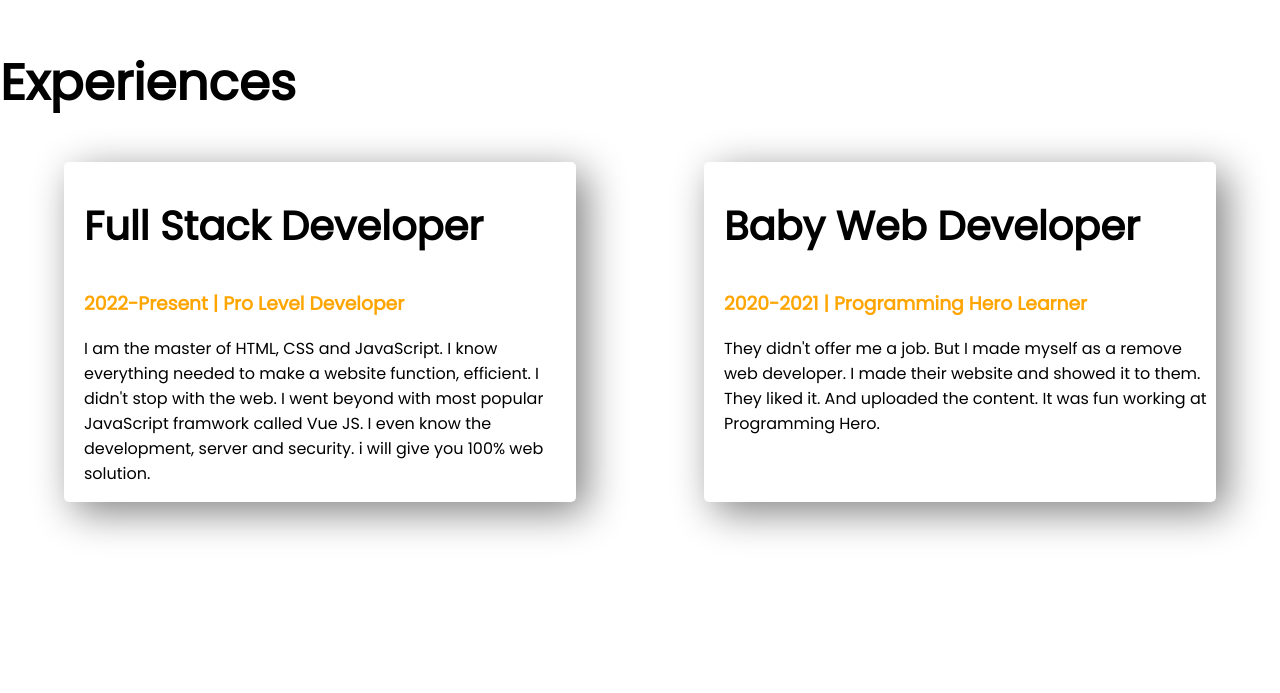
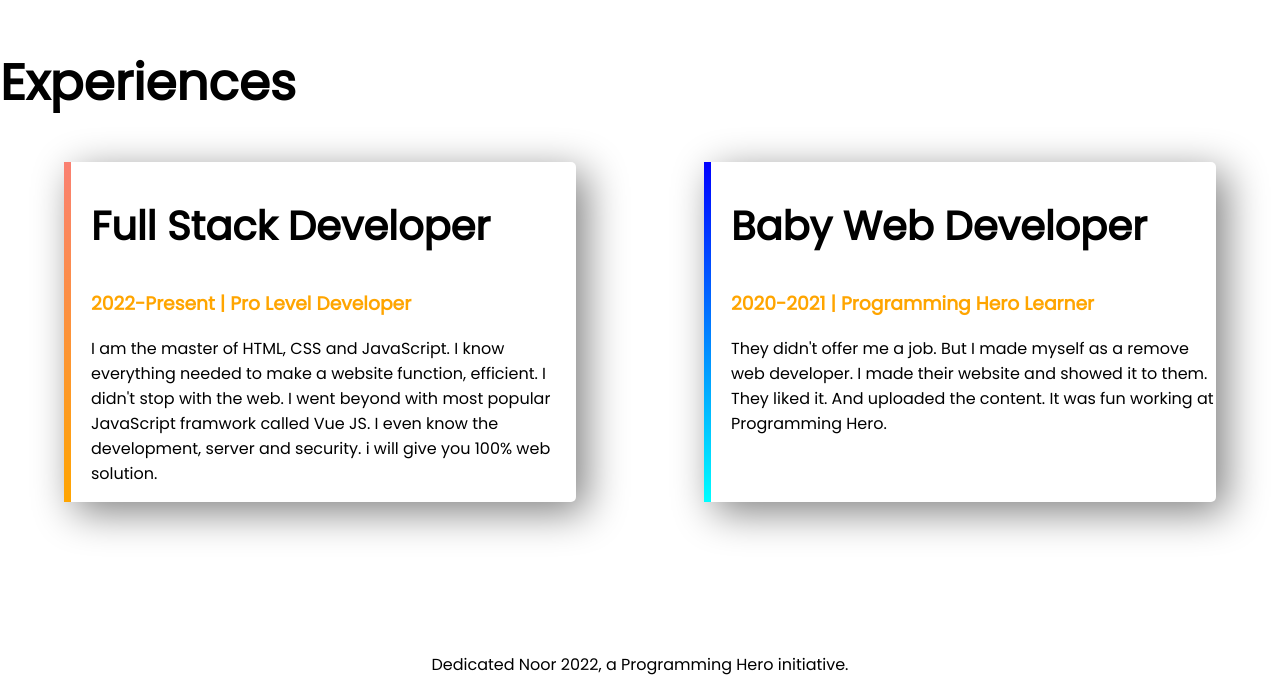
Before and after one commit to DedicatedNoor/Developer-Portfolio, a plain HTML site: page index.html in a window 1280 px wide. Shown: the part 1277-1970 px from the top of the page. Before the commit the page ends 1929 px from the top, so only its background shows below. Drawn offline with Linux system fonts and the light colour scheme.

Commit message:
footer and experience added

```diff
--- a/index.html
+++ b/index.html
@@ -44,7 +44,7 @@
     <section class="experience-are">
         <h1>Experiences</h1>
         <div class="flexible-container">
-            <div class="experience-item">
+            <div id="full-stack-experience" class="experience-item">
                 <h2>Full Stack Developer</h2>
                 <h3 class="orange-color">2022-Present | Pro Level Developer</h3>
                 <p>I am the master of HTML, CSS and JavaScript. I know everything needed to make a website function,
@@ -52,7 +52,7 @@
                     Vue
                     JS. I even know the development, server and security. i will give you 100% web solution.</p>
             </div>
-            <div class="experience-item">
+            <div id="web-dev-experience" class="experience-item">
                 <h2>Baby Web Developer</h2>
                 <h3 class="orange-color">2020-2021 | Programming Hero Learner</h3>
                 <p>They didn't offer me a job. But I made myself as a remove web developer. I made their website and
@@ -61,6 +61,9 @@
             </div>
         </div>
     </section>
+    <footer>
+        <p>Dedicated Noor 2022, a Programming Hero initiative.</p>
+    </footer>
 </body>
 
 </html>
--- a/style.css
+++ b/style.css
@@ -54,3 +54,19 @@ h2 {
     border-radius: 5px;
     box-shadow: 10px 10px 40px gray;
 }
+
+#web-dev-experience {
+    border-left: 7px solid;
+    border-image: linear-gradient(blue, cyan);
+    border-image-slice: 1;
+}
+
+#full-stack-experience {
+    border-left: 7px solid;
+    border-image: linear-gradient(salmon, orange);
+    border-image-slice: 1;
+}
+
+footer p {
+    text-align: center;
+}
```
